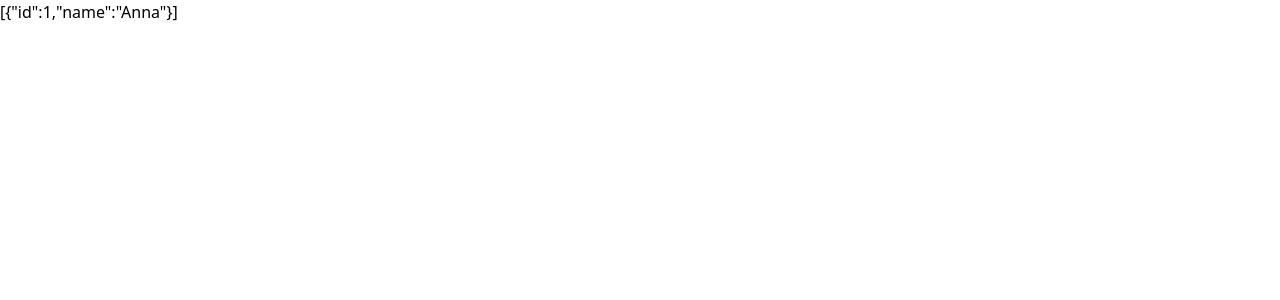
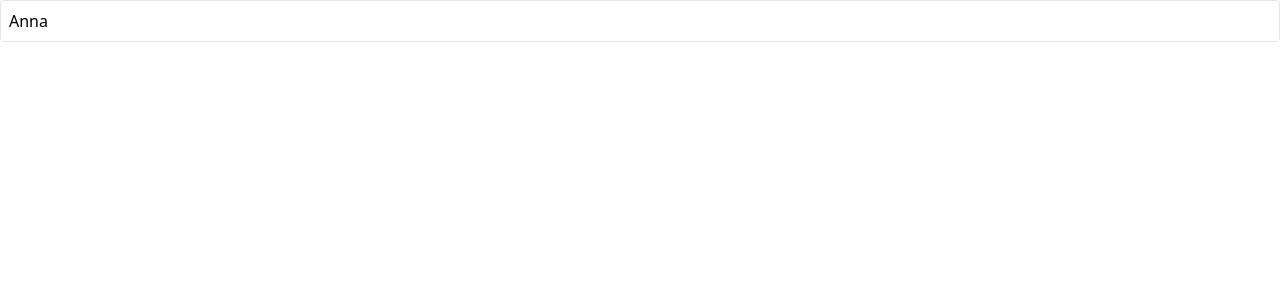
Before and after one commit to klaudiak98/media-redux-course, a React (Create React App) app: page / in a window 1280 px wide. Shown: the top 300 px of the page. Built offline with nearby package versions, Linux system fonts and the light colour scheme; data requests are answered from the project's data file.

Commit message:
Display users list

```diff
--- a/src/components/UsersList.js
+++ b/src/components/UsersList.js
@@ -21,8 +21,16 @@
     return <div>Error fetching data...</div>
   }
 
+  const renderedUsers = data.map((user) => (
+    <div key={user.id} className="mb-2 border rounded">
+      <div className="flex p-2 justify-between items-center cursor-pointer">
+        {user.name}
+      </div>
+    </div>
+  ))
+
   return (
-    <div>{JSON.stringify(data)}</div>
+    <div>{renderedUsers}</div>
   )
 }
 
```
